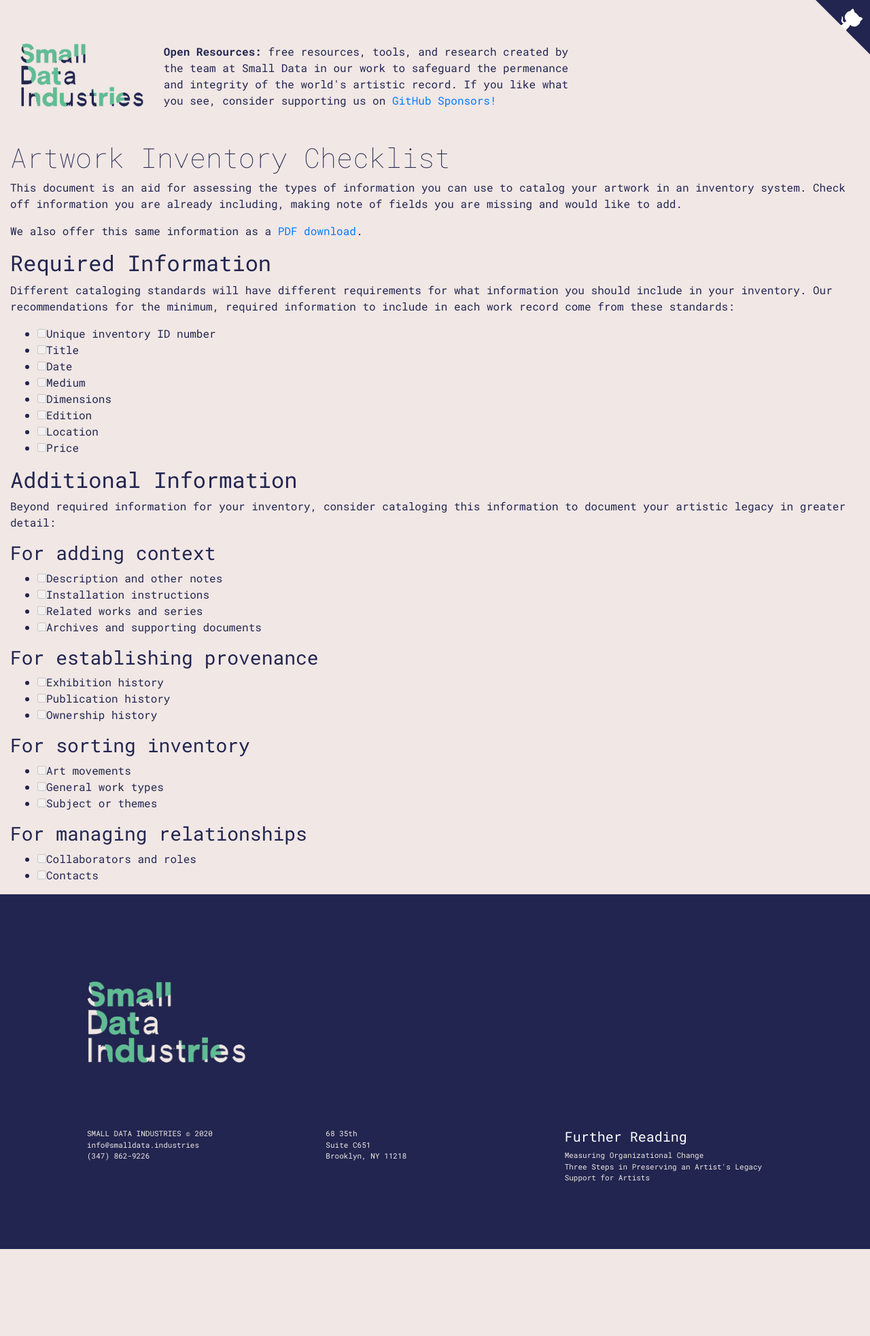
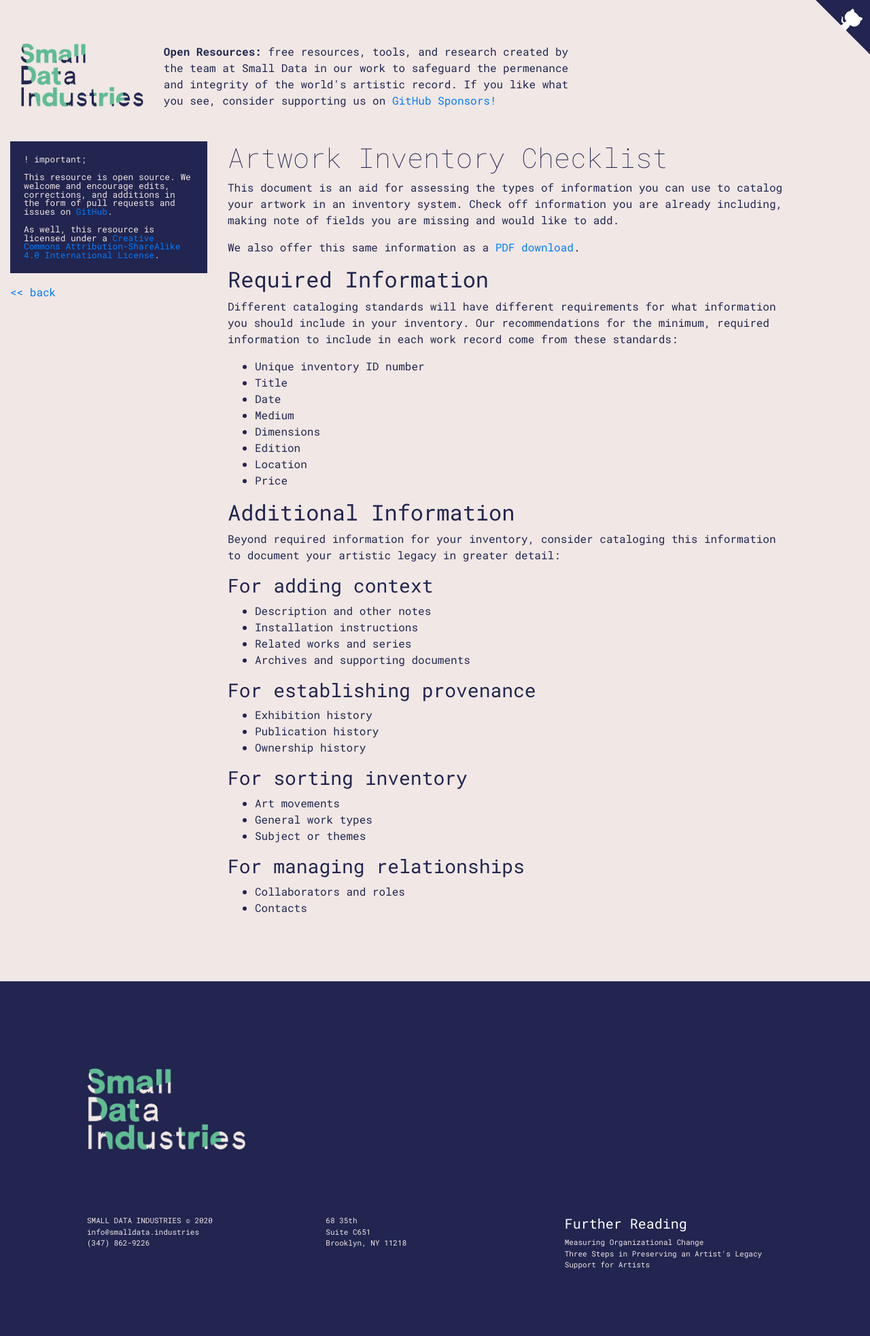
Before and after one commit to smalldata-industries/Open-Resources, a Jekyll site: the page built from templates/artwork-inventory-checklist.md, in a window 1280 px wide. Shown: the whole page at 68% size. Built offline with Jekyll 4.4.1, drawn with Linux system fonts in a browser that asks for light colours; before the commit the page ends 1838 px from its top, so only the background shows below that.

Commit message:
tidied up simple pages

```diff
--- a/_includes/header.html
+++ b/_includes/header.html
@@ -1,7 +1,9 @@
 <div class="row header align-items-end">
 
 	<div class="col-md-2 col-sm-4">
+		<a href="/">
 		<img src="/assets/img/small-data-logo.png" class="logo img-fluid">
+		</a>
 	</div>
 
 	<div class="col-md-6 col-sm-12">
--- a/_layouts/default.html
+++ b/_layouts/default.html
@@ -2,7 +2,31 @@
 
 {% include header.html %}
 
+<div class="row">
+
+	<div class="col-md-3 col-sm-12">
+
+		<p class="foreward">
+        	! important;
+        	<br><br>
+			This resource is open source. We welcome and encourage edits, corrections, and additions in the form of pull requests and issues on <a href="https://github.com/smalldata-industries/Open-Resources">GitHub</a>.
+			<br><br>
+			As well, this resource is licensed under a <a rel="license" href="http://creativecommons.org/licenses/by-sa/4.0/">Creative Commons Attribution-ShareAlike 4.0 International License</a>.
+        </p>
+        <a href="/"><< back</a>
+	</div>
+
+<div class="col-md-8 col-sm-10">
 {{ content }}
+</div>
+
+<div class="col-md-1"></div>
+
+
+</div>
+
+<div class="spacer"></div>
+
 
 {% include footer.html %}
 
--- a/assets/css/style.css
+++ b/assets/css/style.css
@@ -145,3 +145,15 @@ a:hover p{
 	margin-left: 1rem;
     margin-bottom: 1rem;
 }
+
+.foreward{
+  background-color: #21254f;
+  color: #f2e7e6;
+  padding: 20px;
+  font-size: .8rem;
+  line-height: 1em;
+}
+
+.spacer {
+	margin: 5rem;
+}
--- a/templates/artwork-inventory-checklist.md
+++ b/templates/artwork-inventory-checklist.md
@@ -10,34 +10,35 @@ We also offer this same information as a [PDF download](/assets/downloads/Small-
 
 ## Required Information
 Different cataloging standards will have different requirements for what information you should include in your inventory. Our recommendations for the minimum, required information to include in each work record come from these standards:
-- [ ] Unique inventory ID number
-- [ ] Title
-- [ ] Date
-- [ ] Medium
-- [ ] Dimensions
-- [ ] Edition
-- [ ] Location
-- [ ] Price
+
+- Unique inventory ID number
+- Title
+- Date
+- Medium
+- Dimensions
+- Edition
+- Location
+- Price
 
 ## Additional Information
 Beyond required information for your inventory, consider cataloging this information to document your artistic legacy in greater detail:
 
 ### For adding context
-- [ ] Description and other notes
-- [ ] Installation instructions
-- [ ] Related works and series
-- [ ] Archives and supporting documents
+- Description and other notes
+- Installation instructions
+- Related works and series
+- Archives and supporting documents
 
 ### For establishing provenance
-- [ ] Exhibition history
-- [ ] Publication history
-- [ ] Ownership history
+- Exhibition history
+- Publication history
+- Ownership history
 
 ### For sorting inventory
-- [ ] Art movements
-- [ ] General work types
-- [ ] Subject or themes
+- Art movements
+- General work types
+- Subject or themes
 
 ### For managing relationships
-- [ ] Collaborators and roles
-- [ ] Contacts
+- Collaborators and roles
+- Contacts
```
Also changed, not shown: other parts of templates/artwork-inventory-checklist.md (+1 -1 lines), time-based-media-glossary/index.md (+1 -1 lines).
